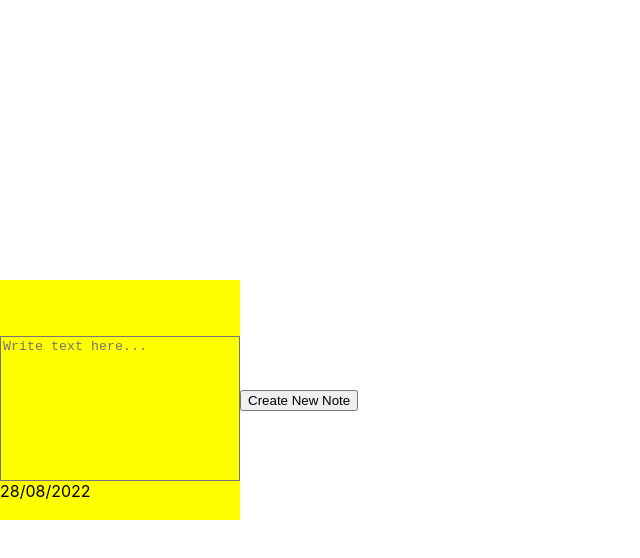
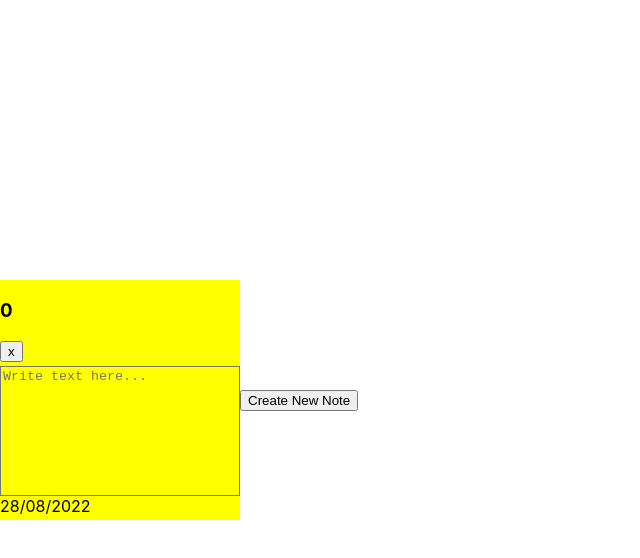
Before and after one commit to bb-odd/ReactPractice, a React (Create React App) app in the folder notes/: page / in a window 1280 px wide. Both pictures are taken after a click on the button "Create New Note". Shown: the top 558 px of the page, without its empty margins (0-640 px from the left). Built offline with nearby package versions, Linux system fonts and the light colour scheme.

Commit message:
added delete button to each note

```diff
--- a/notes/src/components/AddNote.js
+++ b/notes/src/components/AddNote.js
@@ -18,7 +18,7 @@ const AddNote = () =>{
             date: dd + '/' + mm + '/' + yyyy
         }
 
-        setNotes({...notes, [id] : newNote});
+        setNotes(new Map(notes).set(id,newNote));
         setId(id+1);
     }
 
--- /dev/null
+++ b/notes/src/components/DeleteNote.js
@@ -0,0 +1,19 @@
+import React, { useContext } from 'react';
+import { NoteContext } from '../contexts/NoteContext';
+
+const DeleteNote = ({id}) =>{
+    const [notes, setNotes] = useContext(NoteContext);
+
+
+    const deleteNote = () =>{
+        const newNotes = new Map(notes);
+        newNotes.delete(id);
+        setNotes(newNotes);
+    }
+
+    return(
+        <button onClick={deleteNote}>x</button>
+    );
+}
+
+export default DeleteNote;
--- a/notes/src/components/Note.js
+++ b/notes/src/components/Note.js
@@ -1,11 +1,16 @@
-import React from 'react';
+import React,{ useState } from 'react';
+import DeleteNote from './DeleteNote';
 import './Note.css';
+
 
 const Note = ({title, content, date, id}) =>{
 
     return(
         <div className='note'>
-            <h3>{title}</h3>
+            <div>
+                <h3>{id}</h3>
+                <DeleteNote id={id}/>
+            </div>
             <textarea
             className='note-text-box'
             rows='8'
--- a/notes/src/components/NoteList.js
+++ b/notes/src/components/NoteList.js
@@ -7,16 +7,16 @@ const NoteList = () => {
     const [notes, setNotes] = useContext(NoteContext);
 
     function renderNotes(){
-        const keys = Array.from(Object.keys(notes));
-        // use keys to render each note from map
-        return keys.map(key => (
-                <Note title={notes[key].title} content={notes[key].content} date={notes[key].date} id={notes[key].id} />
+
+        //loops through pairs and renders notes using it
+        return Array.from(notes).map(([key,value]) => (
+                <Note title={value.title} content={value.content} date={value.date} id={key} />
                 ))
     }
 
     return(
         <div>
-            {Object.keys(notes).length ? renderNotes() : null}
+            {notes.size ? renderNotes() : null}
         </div>
     );
 }
```
